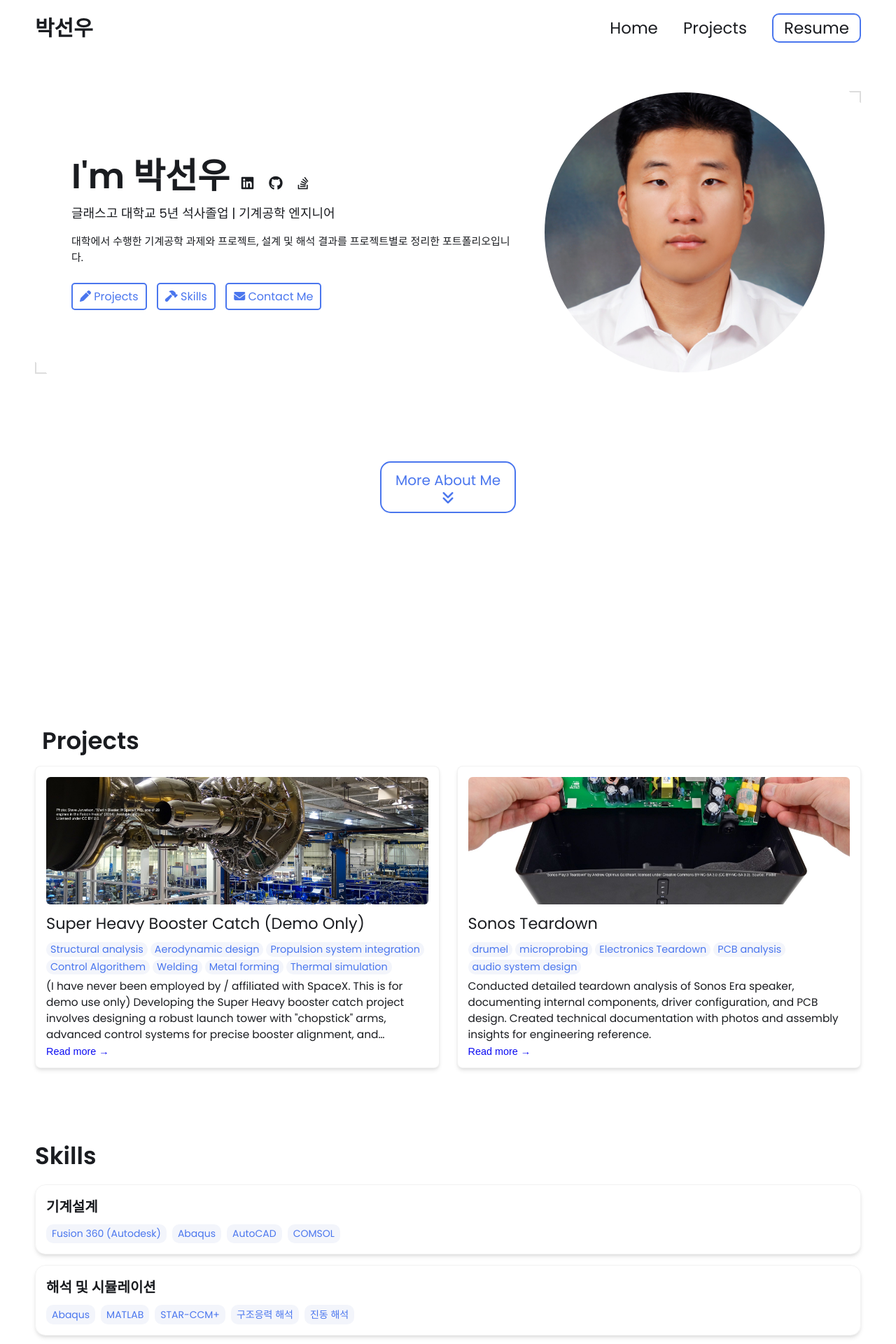
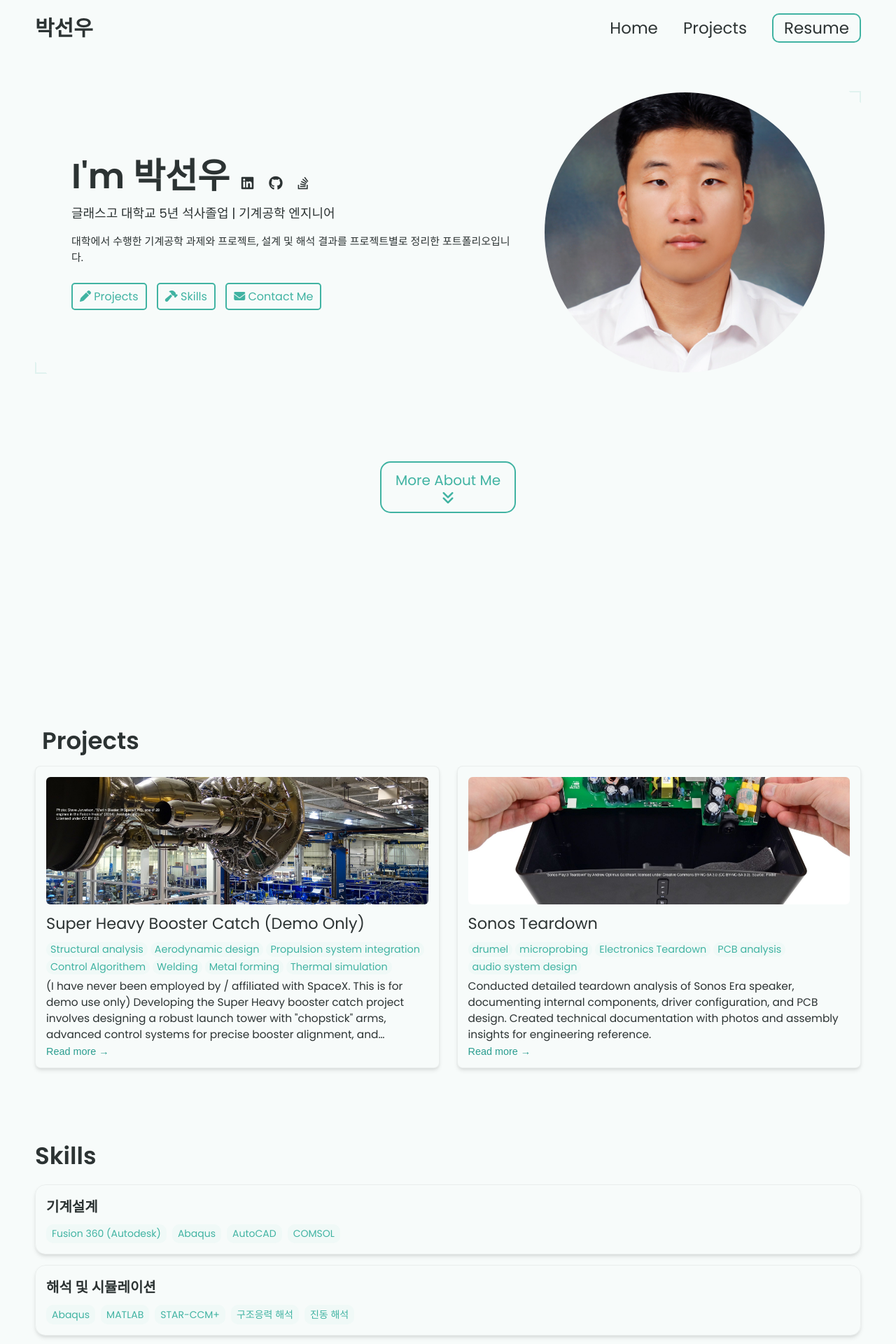
Before and after one commit to border3033/border3033.github.io, a Jekyll site: the page built from index.html, in a window 1280 px wide. Shown: the top 1920 px of the page at 70% size. Built offline with Jekyll 4.4.1, drawn with Linux system fonts in a browser that asks for light colours.

Commit message:
Update _config.yml

```diff
--- a/_config.yml
+++ b/_config.yml
@@ -81,8 +81,17 @@ formspree-key:   https://formspree.io/f/{8-digit key}
 
 
 
-# Active theme (Updatethis to switch themes). Make sure to keep the indentation the samne.
-colors: # this is the basic theme
+# Active theme
+colors:
+  text: "#2c3333"
+  border: "#e0f2ef"
+  link: "#40b3a2"
+  highlight: "#2a9d8f"
+  background: "#f7fbfa"
+  light_background: "#f0f9f7"
+
+# Basic theme
+basic_theme:
   text: "#1a1c20"
   border: "#ddd"
   link: "#4a76ee"
@@ -90,16 +99,8 @@ colors: # this is the basic theme
   background: "#ffffff"
   light_background: "#f3f5fb"
 
-# A few examples.
-basic theme:
-  text: "#1a1c20"
-  border: "#ddd"
-  link: "#4a76ee"
-  highlight: "#0c0cf2"
-  background: "#ffffff"
-  light_background: "#f3f5fb"
-
-  mint theme:
+# Mint theme
+mint_theme:
   text: "#2c3333"
   border: "#e0f2ef"
   link: "#40b3a2"
```
